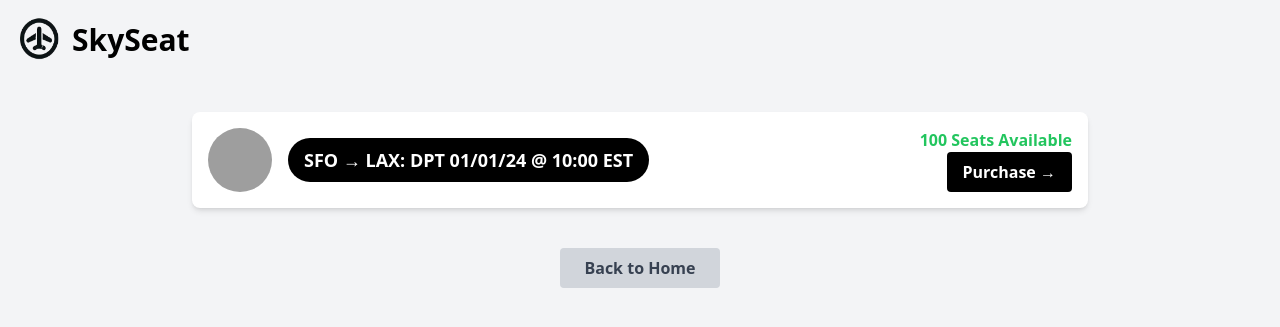
After one commit to kareem717/Group-62-AA-Assignment1, a Flask app: page /flights in a window 1280 px wide. The commit adds this page. Shown: the top 327 px of the page. Run offline with Flask 2, Linux system fonts and the light colour scheme; some libraries are stand-ins or nearby versions; grey boxes are pictures that could not be loaded.

Commit message:
feat: add flights

```diff
--- a/app/app.py
+++ b/app/app.py
@@ -3,6 +3,8 @@ from service.account.service import AccountService
 from presentation.auth.auth_controller import AuthController
 from presentation.home.home_controller import HomeController
 import os
+from service.flight.service import FlightService
+from presentation.flights.flight_controller import FlightController
 
 app = Flask(__name__, static_folder="static")
 
@@ -12,6 +14,9 @@ app.secret_key = os.getenv("SESSION_SECRET")
 account_service = AccountService()
 auth_controller = AuthController(account_service)
 home_controller = HomeController(account_service)
+
+flight_service = FlightService()
+flight_controller = FlightController(flight_service)
 
 JWT_SECRET = os.getenv("JWT_SECRET")
 
@@ -47,5 +52,10 @@ def logout():
     return auth_controller.logout()
 
 
+@app.route("/flights", methods=["GET"])
+def flights():
+    return flight_controller.get_flights()
+
+
 if __name__ == "__main__":
     app.run(debug=True, port=5007)
--- /dev/null
+++ b/app/entities/flight.py
@@ -0,0 +1,24 @@
+from datetime import datetime
+
+class Flight:
+    def __init__(
+        self,
+        id=None,
+        origin=None,
+        destination=None,
+        departure_date=None,
+        return_date=None,
+        seats_available=None,
+        created_at=datetime.now(),
+        updated_at=None,
+        deleted_at=None,
+    ):
+        self.id = id
+        self.origin = origin
+        self.destination = destination
+        self.departure_date = datetime.strptime(departure_date, '%Y-%m-%d %H:%M:%S')
+        self.return_date = datetime.strptime(return_date, '%Y-%m-%d %H:%M:%S')
+        self.seats_available = seats_available
+        self.created_at = created_at
+        self.updated_at = updated_at
+        self.deleted_at = deleted_at
--- /dev/null
+++ b/app/presentation/flights/flight_controller.py
@@ -0,0 +1,10 @@
+from flask import render_template
+
+
+class FlightController:
+    def __init__(self, flight_service):
+        self.flight_service = flight_service
+
+    def get_flights(self):
+        flights = self.flight_service.get_many()
+        return render_template("/flights/index.html", flights=flights, errors=None)
--- a/app/service/account/validator.py
+++ b/app/service/account/validator.py
@@ -3,9 +3,7 @@ from entities.account import Account
 from storage.storage import AccountStorage
 from ..error_map import ErrorMap
 
-
 class AccountValidator:
-
     def __init__(self, storage: AccountStorage):
         self._storage = storage
 
@@ -25,8 +23,6 @@ class AccountValidator:
             error_map.add_error("password", "Must not be empty")
         elif len(account.password) < 8:
             error_map.add_error("password", "Must be at least 8 characters long")
-        elif not re.match(r"^[a-zA-Z0-9]+$", account.password):
-            error_map.add_error("password", "Must contain only letters and numbers")
 
         return error_map
 
--- /dev/null
+++ b/app/service/flight/service.py
@@ -0,0 +1,14 @@
+from entities.flight import Flight
+from storage.sqlite_storage import SqliteFlightStorage
+
+"""
+This module provides the service interface for Flight entities.
+"""
+
+
+class FlightService:
+    def __init__(self):
+        self._flight_storage = SqliteFlightStorage()
+
+    def get_many(self) -> list[Flight]:
+        return self._flight_storage.get_many()
--- /dev/null
+++ b/app/templates/flights/index.html
@@ -0,0 +1,67 @@
+<!DOCTYPE html>
+<html lang="en">
+	<head>
+		<meta charset="UTF-8" />
+		<meta name="viewport" content="width=device-width, initial-scale=1.0" />
+		<title>SkySeat - Search Flights</title>
+		<link
+			rel="icon"
+			type="image/png"
+			href="/static/images/skyseat-favicon1.png"
+		/>
+		<script src="https://cdn.tailwindcss.com"></script>
+	</head>
+	<body class="bg-gray-100">
+		<!-- header with logo and title -->
+		<header class="flex items-center p-4">
+			<img
+				src="/static/images/skyseat-favicon1.png"
+				alt="SkySeat Logo"
+				class="w-12 h-12 mr-2"
+			/>
+			<h1 class="text-3xl font-bold text-black">SkySeat</h1>
+		</header>
+
+		<!-- flight listings -->
+		<div class="mt-8 mx-auto max-w-4xl">
+			<!-- flight item 1 -->
+			{% for flight in flights %}
+			<div
+				class="flex items-center justify-between bg-white p-4 rounded-lg shadow-md mb-4"
+			>
+				<div class="flex items-center">
+					<img
+						src="/static/images/Overview-Berlin.jpg"
+						alt="Berlin"
+						class="w-16 h-16 rounded-full mr-4"
+					/>
+					<p
+						class="font-semibold text-lg bg-black text-white py-2 px-4 rounded-full"
+					>
+						{{ flight.origin }} → {{ flight.destination }}: DPT {{ flight.departure_date.strftime("%d/%m/%y") }} @ {{ flight.departure_date.strftime("%H:%M") }} EST
+					</p>
+				</div>
+				<div class="text-right">
+					<p class="text-green-500 font-semibold">{{ flight.seats_available }} Seats Available</p>
+					<button
+						class="bg-black text-white font-bold py-2 px-4 rounded hover:bg-gray-800"
+					>
+						Purchase →
+					</button>
+				</div>
+			</div>
+			{% endfor %}
+		</div>
+
+		<!-- back button -->
+		<div class="flex justify-center mt-10">
+			<a href="/">
+				<button
+					class="bg-gray-300 text-gray-700 font-semibold py-2 px-6 rounded hover:bg-gray-400 transition"
+				>
+					Back to Home
+				</button>
+			</a>
+		</div>
+	</body>
+</html>
```
Also changed, not shown: app/templates/home/home.html (+11 -16 lines), app/storage/sqlite_storage.py, app/storage/storage.py.
